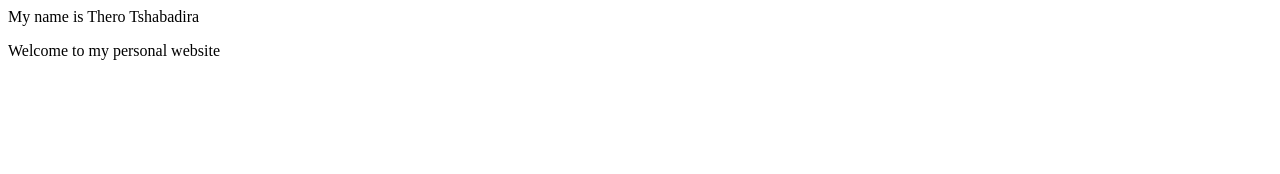
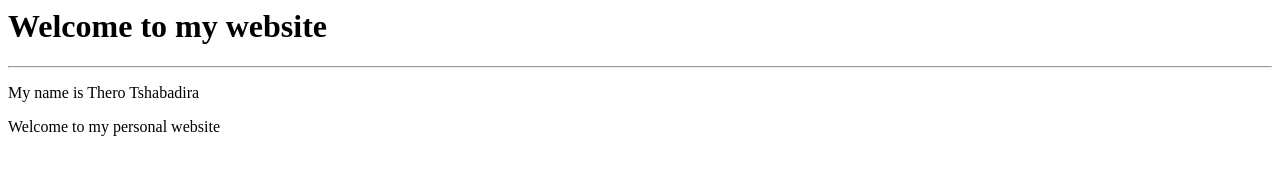
Before and after one commit to Therotshabadira/BIG-T, a plain HTML site: page index.html in a window 1280 px wide. Drawn offline with Linux system fonts and the light colour scheme.

Commit message:
Update index.html

```diff
--- a/index.html
+++ b/index.html
@@ -3,6 +3,8 @@
 <title>My first web page</title>
 </head>
 <body>
+  <h1>Welcome to my website</h1>
+  <hr/>
 <p>My name is Thero Tshabadira</p>
 <p>Welcome to my personal website</p>
 </body>
```
